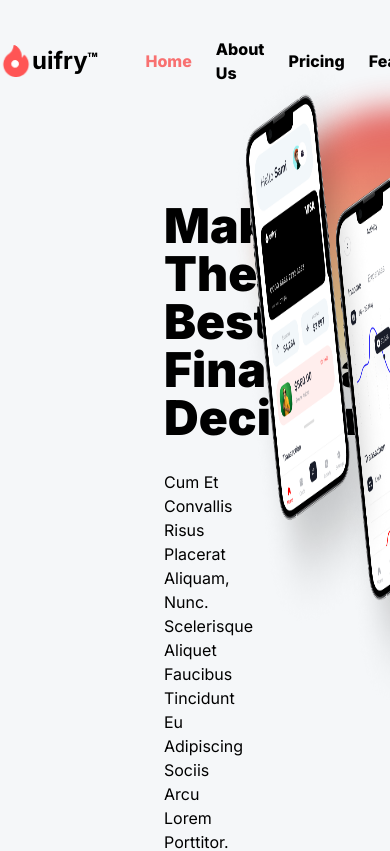
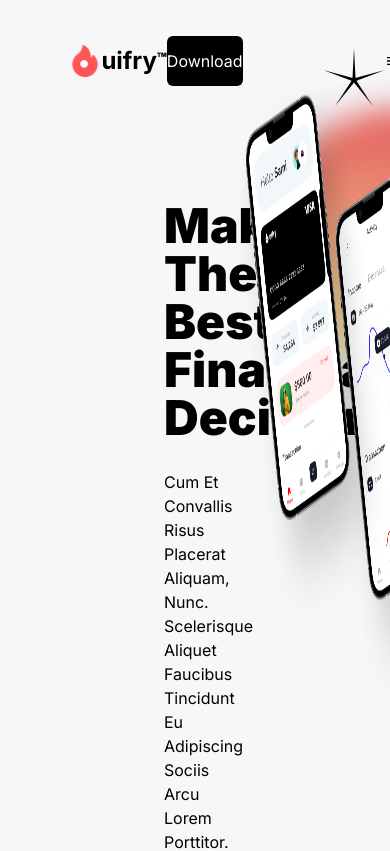
Before and after one commit to pankajkumarphe21/batch-assignment, a Next.js app: page / in a window 390 px wide. Shown: the top 851 px of the page. Built offline with nearby package versions, Linux system fonts and the light colour scheme.

Commit message:
responsive initiated

```diff
--- a/src/components/Navbar.jsx
+++ b/src/components/Navbar.jsx
@@ -1,18 +1,22 @@
 import React from 'react'
 import Image from 'next/image'
+import { MdOutlineMenu } from "react-icons/md";
 
 const Navbar = () => {
   return (
-    <div className='mt-4 sm:ml-10 md:ml-16 lg-:ml-20 lg:ml-32 flex items-center'>
+    <div className='mt-4 ml-32 flex items-center justify-center'>
         <Image className='' alt='Hi' src='/images/Frame.png' width={32} height={32}/>
         <h1 className='text-2xl font-bold'>uifry</h1>
         <h3 className='flex mt-[-13px] font-[1000]' style={{'fontSize':'6px'}}>TM</h3>
-        <a className='ml-12 text-red-400 font-extrabold' href="">Home</a>
-        <a className='ml-6 font-extrabold' href="">About Us</a>
-        <a className='ml-6 font-extrabold' href="">Pricing</a>
-        <a className='ml-6 font-extrabold' href="">Features</a>
-        <button className='lg:ml-[250px] sm:ml-[50px] md:ml-[100px] xl:ml-[300px] bg-black text-white w-[160px] h-[50px] rounded-md'>Download</button>
+        <a className='ml-12 text-red-400 font-extrabold max-sm:hidden' href="">Home</a>
+        <a className='ml-6 font-extrabold max-sm:hidden' href="">About Us</a>
+        <a className='ml-6 font-extrabold max-sm:hidden' href="">Pricing</a>
+        <a className='ml-6 font-extrabold max-sm:hidden' href="">Features</a>
+        <button className='lg:ml-[150px] sm:ml-[50px] md:ml-[100px] xl:ml-[200px] bg-black text-white w-[160px] h-[50px] rounded-md'>Download</button>
         <Image alt='Hi' className='ml-20 mt-8' src='/images/Star 1.png' width={66} height={66}/>
+        <div className='hidden max-sm:flex mr-12'>
+          <MdOutlineMenu/>
+        </div>
     </div>
   )
 }
```
